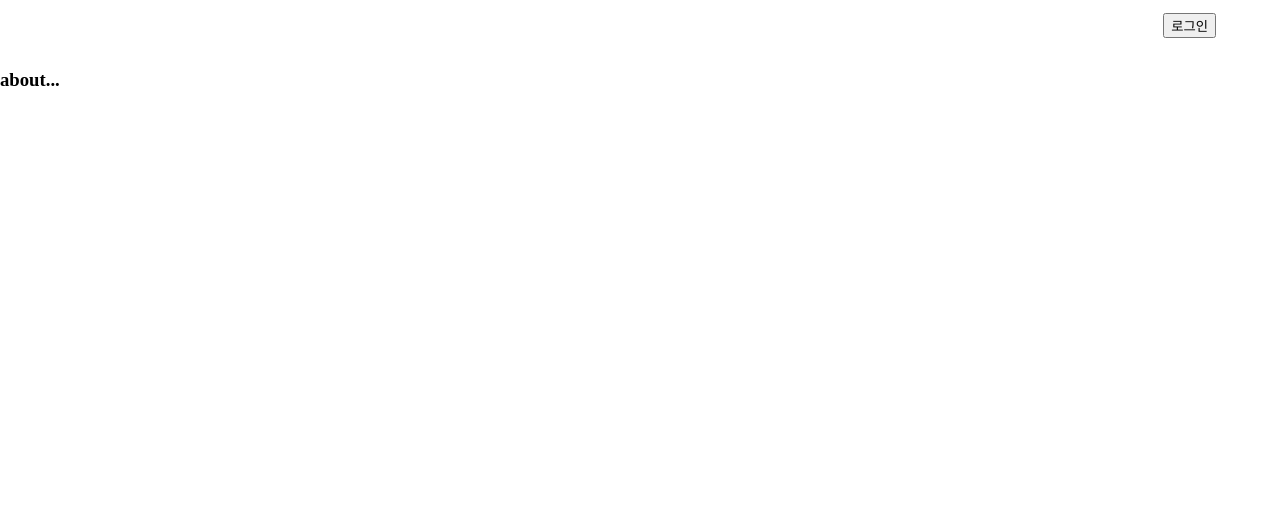
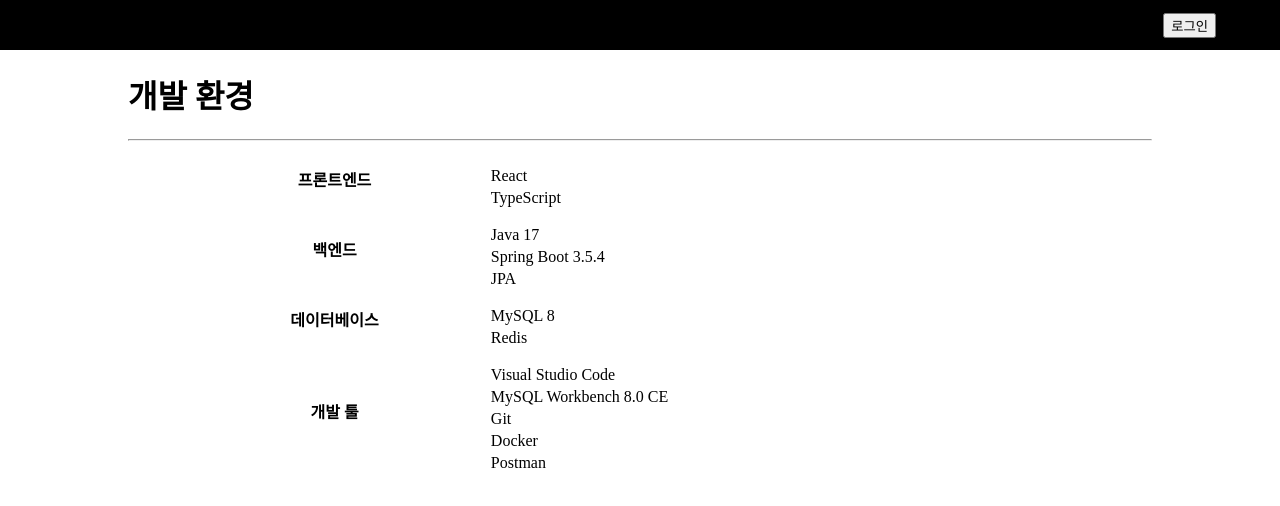
Before and after one commit to Dae-Ban/jwt-board-springboot, a React (Create React App) app in the folder frontend/: page /about in a window 1280 px wide. Shown: the top 506 px of the page. Built offline with nearby package versions, Linux system fonts and the light colour scheme.

Commit message:
소개페이지

```diff
--- a/frontend/src/pages/AboutPage.tsx
+++ b/frontend/src/pages/AboutPage.tsx
@@ -1,8 +1,58 @@
+import '../styles/about.css';
 
 const AboutPage = () => {
-    return(
-        <div>
-            <h3>about...</h3>
+    return (
+        <div id="about">
+            <h1>개발 환경</h1>
+            <hr />
+            <div id="about-content">
+                <table>
+                    <tbody>
+                        <tr className='group-start'>
+                            <th rowSpan={2}>프론트엔드</th>
+                            <td>React</td>
+                        </tr>
+                        <tr>
+                            <td>TypeScript</td>
+                        </tr>
+                        <tr className='group-start'>
+                            <th rowSpan={3}>백엔드</th>
+                            <td>Java 17</td>
+                        </tr>
+                        <tr>
+                            <td>Spring Boot 3.5.4</td>
+                        </tr>
+                        <tr>
+                            <td>JPA</td>
+                        </tr>
+                        <tr className='group-start'>
+                            <th rowSpan={2}>데이터베이스</th>
+                            <td>MySQL 8</td>
+                        </tr>
+                        <tr>
+                            <td>Redis</td>
+                        </tr>
+                        <tr className='group-start'>
+                            <th rowSpan={5}>개발 툴</th>
+                            <td>Visual Studio Code</td>
+                        </tr>
+                        <tr>
+                            <td>MySQL Workbench 8.0 CE</td>
+                        </tr>
+                        <tr>
+                            <td>
+                                Git
+                            </td>
+                        </tr>
+                        <tr>
+                            <td>Docker</td>
+                        </tr>
+                        <tr>
+                            <td>Postman</td>
+                        </tr>
+                    </tbody>
+                </table>
+            </div>
         </div>
     );
 }
--- /dev/null
+++ b/frontend/src/styles/about.css
@@ -0,0 +1,14 @@
+#about-content {
+    width: 100%;
+    height: 100%;
+    display: flex;
+    justify-content: center;
+}
+
+#about-content table {
+    width: 90%;
+}
+
+#about-content .group-start td {
+  padding-top: 16px;
+}
--- a/frontend/src/styles/common.css
+++ b/frontend/src/styles/common.css
@@ -5,9 +5,15 @@
 } */
 
 html, body, #root {
-    width: 100%;
-    height: 99%;
-    margin: 0;
+  width: 100%;
+  height: 99%;
+  margin: 0;
+}
+
+#root>div {
+  width: 80vw;
+  height: auto;
+  margin: 0 auto;
 }
 
 nav {
@@ -15,13 +21,20 @@
   height: 50px;
   display: flex;
   justify-content: center;
+  background-color: black;
+  color: white;
 }
 
-nav > span {
+nav>span {
   width: 90%;
   margin-top: auto;
   margin-bottom: auto;
   justify-content: right;
   display: flex;
-  gap: 10px;
+  gap: 20px;
 }
+
+nav .logged-in {
+  display: flex;
+  gap: 20px;
+}
```
